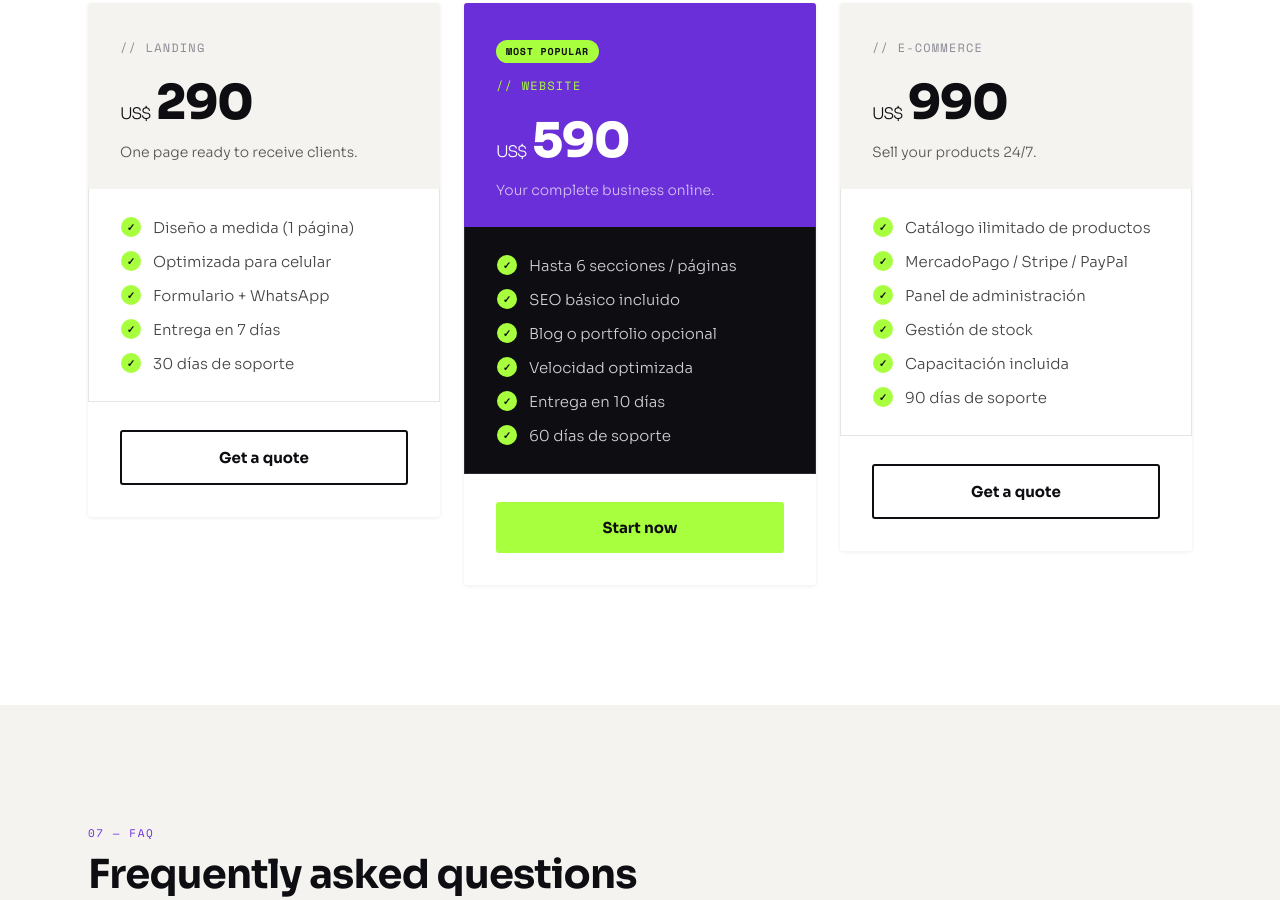
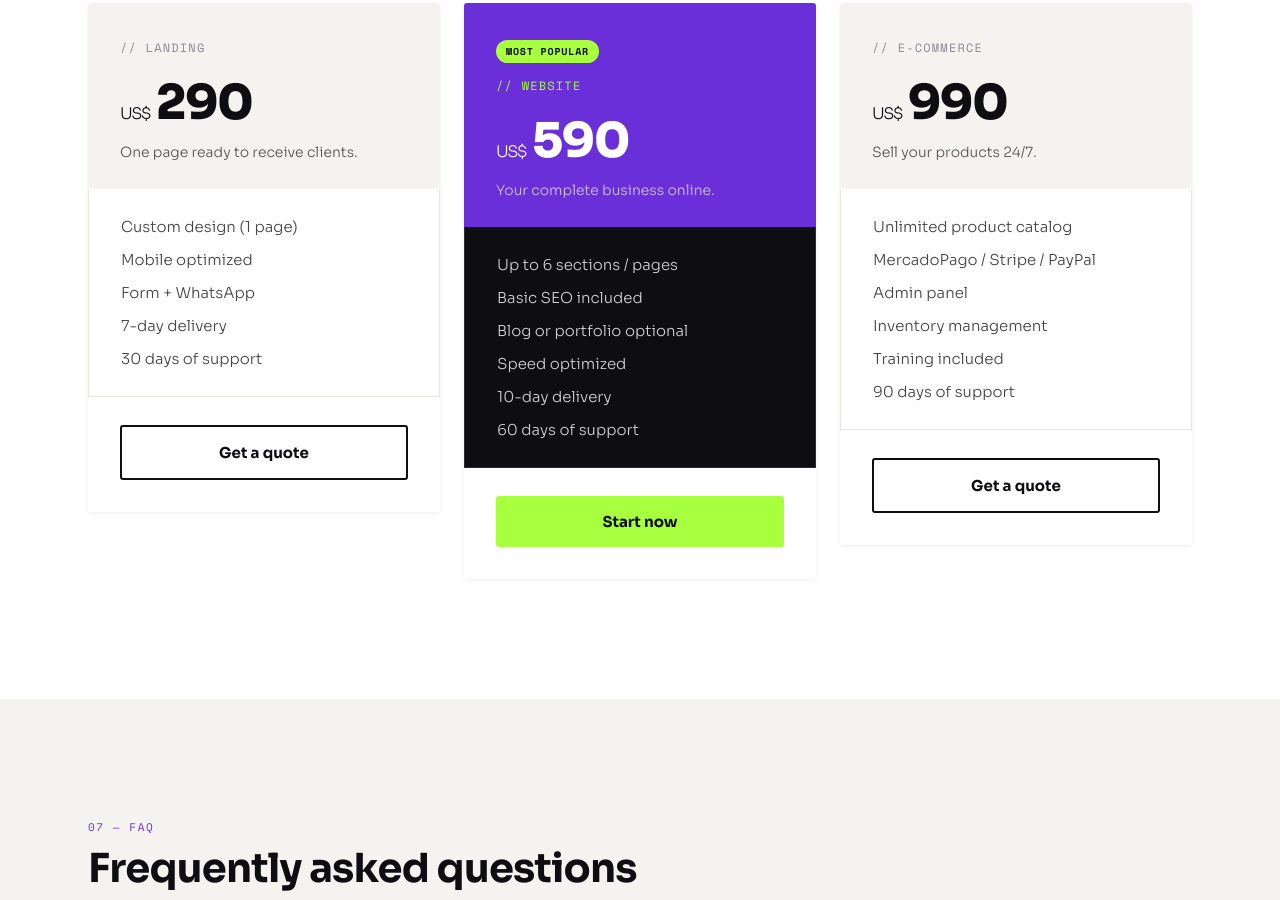
Before and after one commit to antropocami/qasastudio, a plain HTML site: page index.html in a window 1280 px wide. Shown: the part 4881-5781 px from the top of the page. Drawn offline with nearby package versions, Linux system fonts and the light colour scheme.

Commit message:
Fix: pricing features y transformación ahora traducen correctamente

```diff
--- a/index.html
+++ b/index.html
@@ -1967,11 +1967,11 @@
               <p class="price-desc" data-i18n="plan1_desc">Una página lista para recibir clientes.</p>
             </div>
             <div class="price-features">
-              <div class="feat"><div class="feat-icon" aria-hidden="true">✓</div data-i18n="feat_diseno1">Diseño a medida (1 página)</div>
-              <div class="feat"><div class="feat-icon" aria-hidden="true">✓</div data-i18n="feat_mobile">Optimizada para celular</div>
-              <div class="feat"><div class="feat-icon" aria-hidden="true">✓</div data-i18n="feat_form">Formulario + WhatsApp</div>
-              <div class="feat"><div class="feat-icon" aria-hidden="true">✓</div data-i18n="feat_7d">Entrega en 7 días</div>
-              <div class="feat"><div class="feat-icon" aria-hidden="true">✓</div data-i18n="feat_soporte30">30 días de soporte</div>
+              <div class="feat" data-i18n="feat_diseno1"><div class="feat-icon" aria-hidden="true">✓</div>Diseño a medida (1 página)</div>
+              <div class="feat" data-i18n="feat_mobile"><div class="feat-icon" aria-hidden="true">✓</div>Optimizada para celular</div>
+              <div class="feat" data-i18n="feat_form"><div class="feat-icon" aria-hidden="true">✓</div>Formulario + WhatsApp</div>
+              <div class="feat" data-i18n="feat_7d"><div class="feat-icon" aria-hidden="true">✓</div>Entrega en 7 días</div>
+              <div class="feat" data-i18n="feat_soporte30"><div class="feat-icon" aria-hidden="true">✓</div>30 días de soporte</div>
             </div>
             <div class="price-cta">
               <a
@@ -1994,12 +1994,12 @@
               <p class="price-desc inv" data-i18n="plan2_desc">Tu negocio completo en internet.</p>
             </div>
             <div class="price-features ink">
-              <div class="feat white"><div class="feat-icon" aria-hidden="true">✓</div data-i18n="feat_secciones">Hasta 6 secciones / páginas</div>
-              <div class="feat white"><div class="feat-icon" aria-hidden="true">✓</div data-i18n="feat_seo">SEO básico incluido</div>
-              <div class="feat white"><div class="feat-icon" aria-hidden="true">✓</div data-i18n="feat_blog">Blog o portfolio opcional</div>
-              <div class="feat white"><div class="feat-icon" aria-hidden="true">✓</div data-i18n="feat_speed">Velocidad optimizada</div>
-              <div class="feat white"><div class="feat-icon" aria-hidden="true">✓</div data-i18n="feat_10d">Entrega en 10 días</div>
-              <div class="feat white"><div class="feat-icon" aria-hidden="true">✓</div data-i18n="feat_soporte60">60 días de soporte</div>
+              <div class="feat white" data-i18n="feat_secciones"><div class="feat-icon" aria-hidden="true">✓</div>Hasta 6 secciones / páginas</div>
+              <div class="feat white" data-i18n="feat_seo"><div class="feat-icon" aria-hidden="true">✓</div>SEO básico incluido</div>
+              <div class="feat white" data-i18n="feat_blog"><div class="feat-icon" aria-hidden="true">✓</div>Blog o portfolio opcional</div>
+              <div class="feat white" data-i18n="feat_speed"><div class="feat-icon" aria-hidden="true">✓</div>Velocidad optimizada</div>
+              <div class="feat white" data-i18n="feat_10d"><div class="feat-icon" aria-hidden="true">✓</div>Entrega en 10 días</div>
+              <div class="feat white" data-i18n="feat_soporte60"><div class="feat-icon" aria-hidden="true">✓</div>60 días de soporte</div>
             </div>
             <div class="price-cta" style="padding-top:0;">
               <a
@@ -2021,12 +2021,12 @@
               <p class="price-desc" data-i18n="plan3_desc">Vendé tus productos las 24 horas.</p>
             </div>
             <div class="price-features">
-              <div class="feat"><div class="feat-icon" aria-hidden="true">✓</div data-i18n="feat_catalogo">Catálogo ilimitado de productos</div>
-              <div class="feat"><div class="feat-icon" aria-hidden="true">✓</div data-i18n="feat_pagos">MercadoPago / Stripe / PayPal</div>
-              <div class="feat"><div class="feat-icon" aria-hidden="true">✓</div data-i18n="feat_panel">Panel de administración</div>
-              <div class="feat"><div class="feat-icon" aria-hidden="true">✓</div data-i18n="feat_stock">Gestión de stock</div>
-              <div class="feat"><div class="feat-icon" aria-hidden="true">✓</div data-i18n="feat_cap">Capacitación incluida</div>
-              <div class="feat"><div class="feat-icon" aria-hidden="true">✓</div data-i18n="feat_soporte90">90 días de soporte</div>
+              <div class="feat" data-i18n="feat_catalogo"><div class="feat-icon" aria-hidden="true">✓</div>Catálogo ilimitado de productos</div>
+              <div class="feat" data-i18n="feat_pagos"><div class="feat-icon" aria-hidden="true">✓</div>MercadoPago / Stripe / PayPal</div>
+              <div class="feat" data-i18n="feat_panel"><div class="feat-icon" aria-hidden="true">✓</div>Panel de administración</div>
+              <div class="feat" data-i18n="feat_stock"><div class="feat-icon" aria-hidden="true">✓</div>Gestión de stock</div>
+              <div class="feat" data-i18n="feat_cap"><div class="feat-icon" aria-hidden="true">✓</div>Capacitación incluida</div>
+              <div class="feat" data-i18n="feat_soporte90"><div class="feat-icon" aria-hidden="true">✓</div>90 días de soporte</div>
             </div>
             <div class="price-cta">
               <a
@@ -2108,7 +2108,7 @@
       <div class="container">
         <div class="ba-wrap">
           <div class="ba-copy reveal">
-            <p class="section-label">// Transformación</p>
+            <p class="section-label" data-i18n="ba_label">// Transformación</p>
             <h2 class="section-title" id="ba-title" data-i18n="ba_title">Antes y después: la diferencia que hace una web bien hecha</h2>
             <p class="section-body">No es magia — es estructura, velocidad y foco. Arrastrá el separador para ver el contraste.</p>
             <div class="ba-bullets">
@@ -2314,6 +2314,7 @@
         mob_cta: 'Hablemos por WhatsApp →',
         step_tag1: '// Día 1', step_tag2: '// Días 2–3', step_tag3: '// Días 4–6', step_tag4: '// Día 7',
         chip_arrow: 'Ahora construyendo para vos →',
+        ba_label: '// Transformación',
         ba_title: 'Antes y después: la diferencia que hace una web bien hecha',
         ba_body: 'No es magia — es estructura, velocidad y foco. Arrastá el separador para ver el contraste.',
         ba_bad1: 'Web lenta que pierde la mitad de las visitas antes de cargar',
@@ -2400,6 +2401,7 @@
         mob_cta: 'Message us on WhatsApp →',
         step_tag1: '// Day 1', step_tag2: '// Days 2–3', step_tag3: '// Days 4–6', step_tag4: '// Day 7',
         chip_arrow: 'Now building for you →',
+        ba_label: '// Transformation',
         ba_title: 'Before and after: the difference a well-built website makes',
         ba_body: 'Drag the slider to see the contrast.',
         ba_bad1: 'Slow website that loses half its visitors before loading',
```
